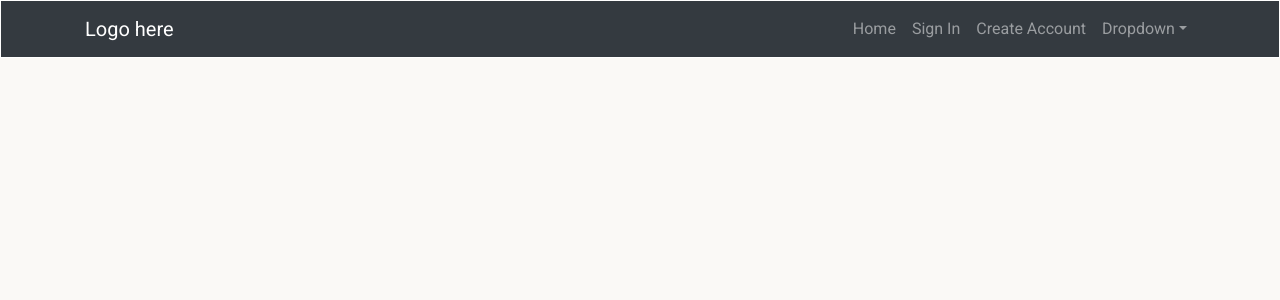
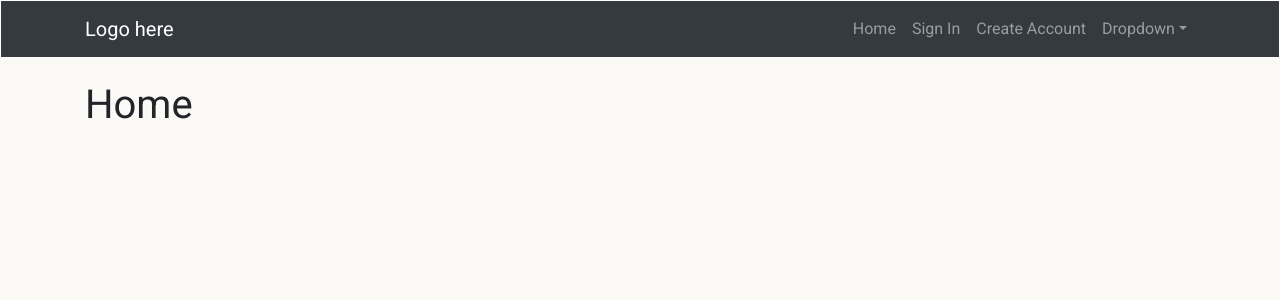
Before and after one commit to dantaylor28/polaroid-social-media-frontend, a React (Create React App) app: page / in a window 1280 px wide. Shown: the top 300 px of the page. Built offline with nearby package versions, Linux system fonts and the light colour scheme.

Commit message:
Add routes for sign in and create account and adding padding-top to App.css

```diff
--- a/src/App.js
+++ b/src/App.js
@@ -7,9 +7,11 @@ function App() {
   return (
     <div className={styles.App}>
       <NavBar />
-      <Container>
+      <Container className={styles.HomePage}>
         <Switch>
           <Route exact path="/" render={() => <h1>Home</h1>} />
+          <Route path="/signin" render={() => <h1>Sign In</h1>} />
+          <Route path="/create/account" render={() => <h1>Create Account</h1>} />
         </Switch>
       </Container>
     </div>
--- a/src/App.module.css
+++ b/src/App.module.css
@@ -4,6 +4,10 @@
     background-color: #faf9f6;
 }
 
+.HomePage {
+    padding-top: 81px;
+}
+
 * {
     box-sizing: border-box;
 }
```
